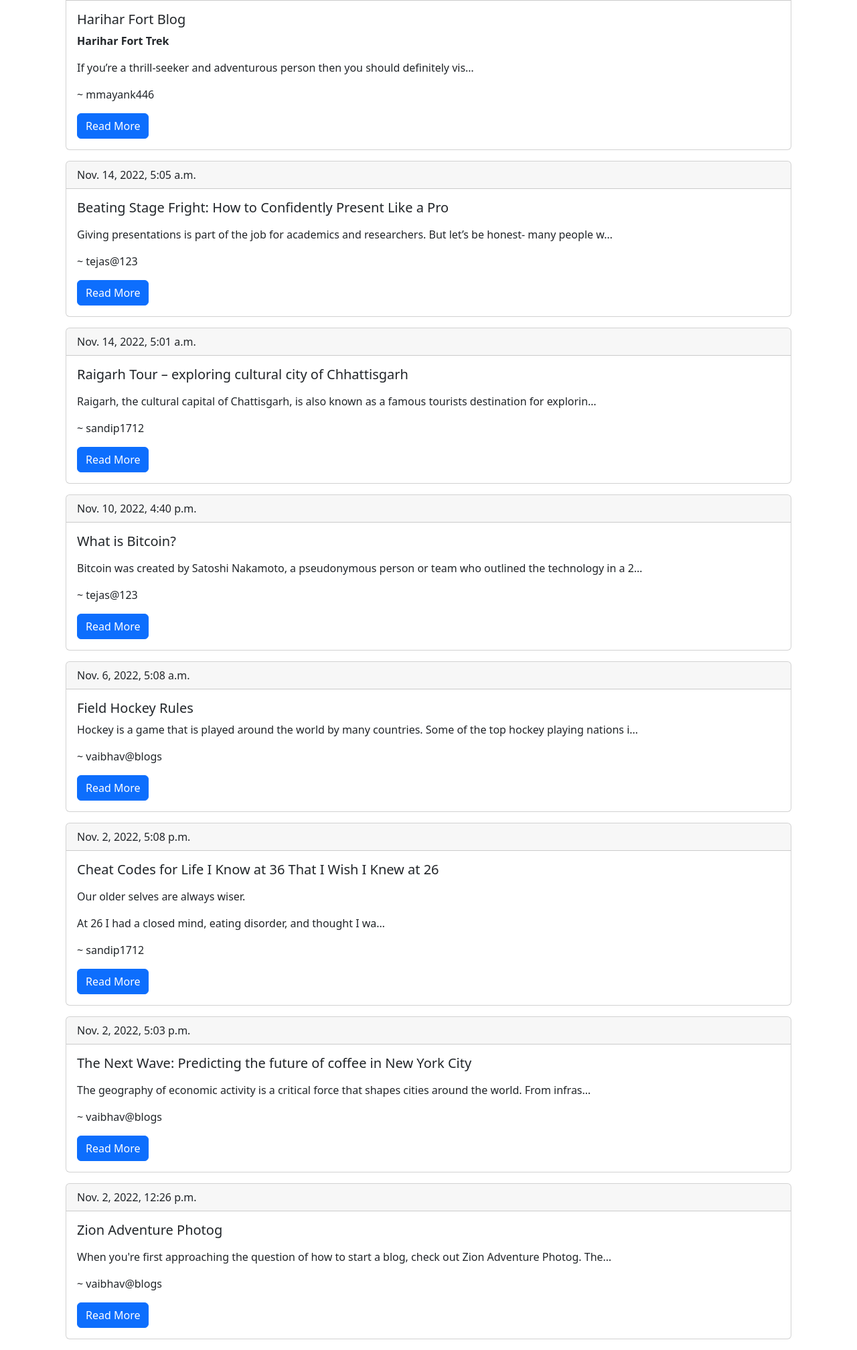
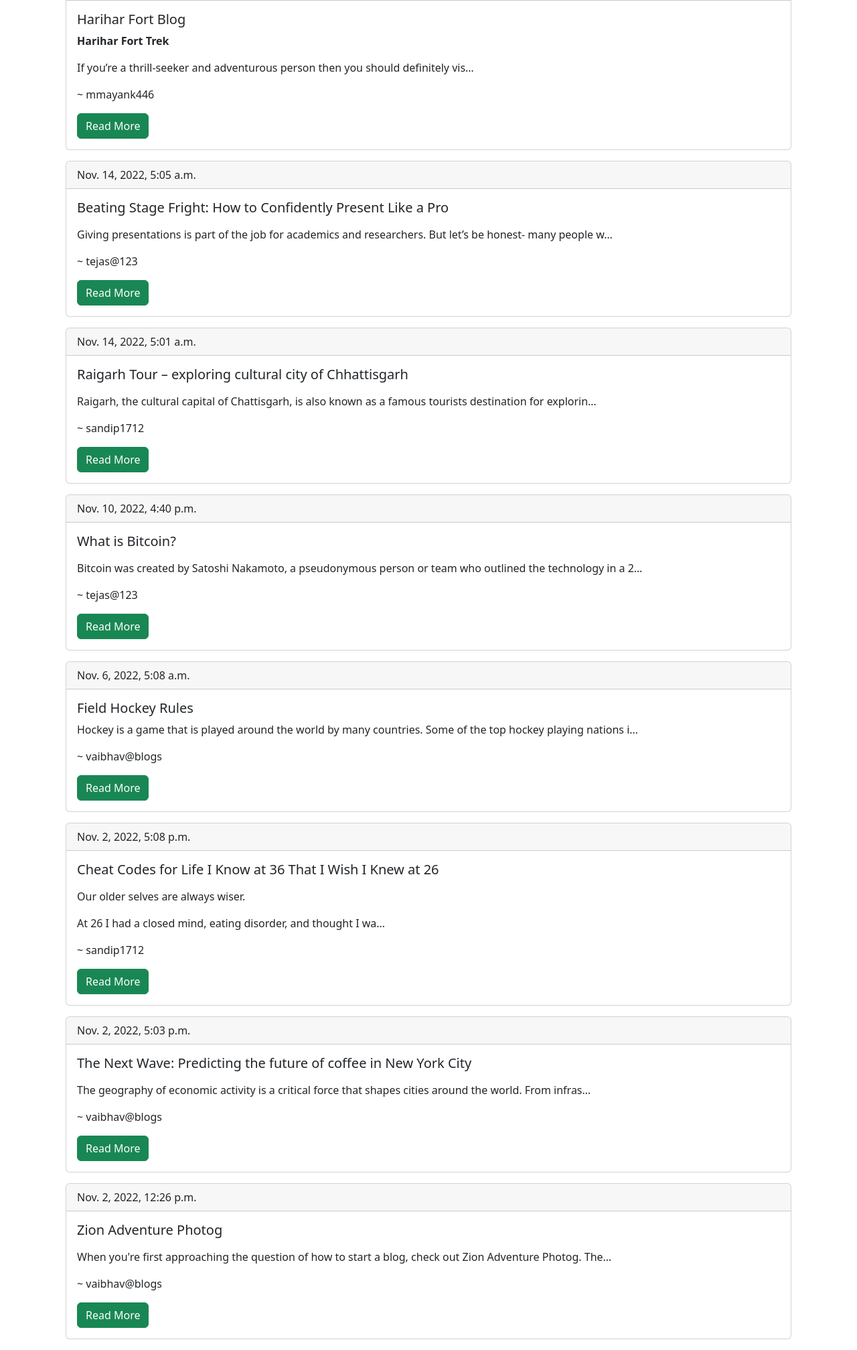
Before and after one commit to Vaibhav-22-dm/PersonalBlog, a Django app: page /blogs/getblogs/ in a window 1280 px wide. Shown: the part 199-2214 px from the top of the page at 67% size. Run offline with Django 4.2, Linux system fonts and the light colour scheme; data comes from the database, SQL or seed files in the repository.

Commit message:
Testing CI/CD

```diff
--- a/templates/Blogs/index.html
+++ b/templates/Blogs/index.html
@@ -13,7 +13,7 @@ Vaibhav's Blogs
         <h5 class="card-title">{{blog.title}}</h5>
         <p class="card-text">{{blog.content | truncatechars:109 | safe}}</p>
         <p>~ {{blog.author.username}}</p>
-        <a href="{% url 'get_blog' blog.id %}" class="btn btn-primary">Read More</a>
+        <a href="{% url 'get_blog' blog.id %}" class="btn btn-success">Read More</a>
         </div>
     </div>
     {% endfor %}
```
